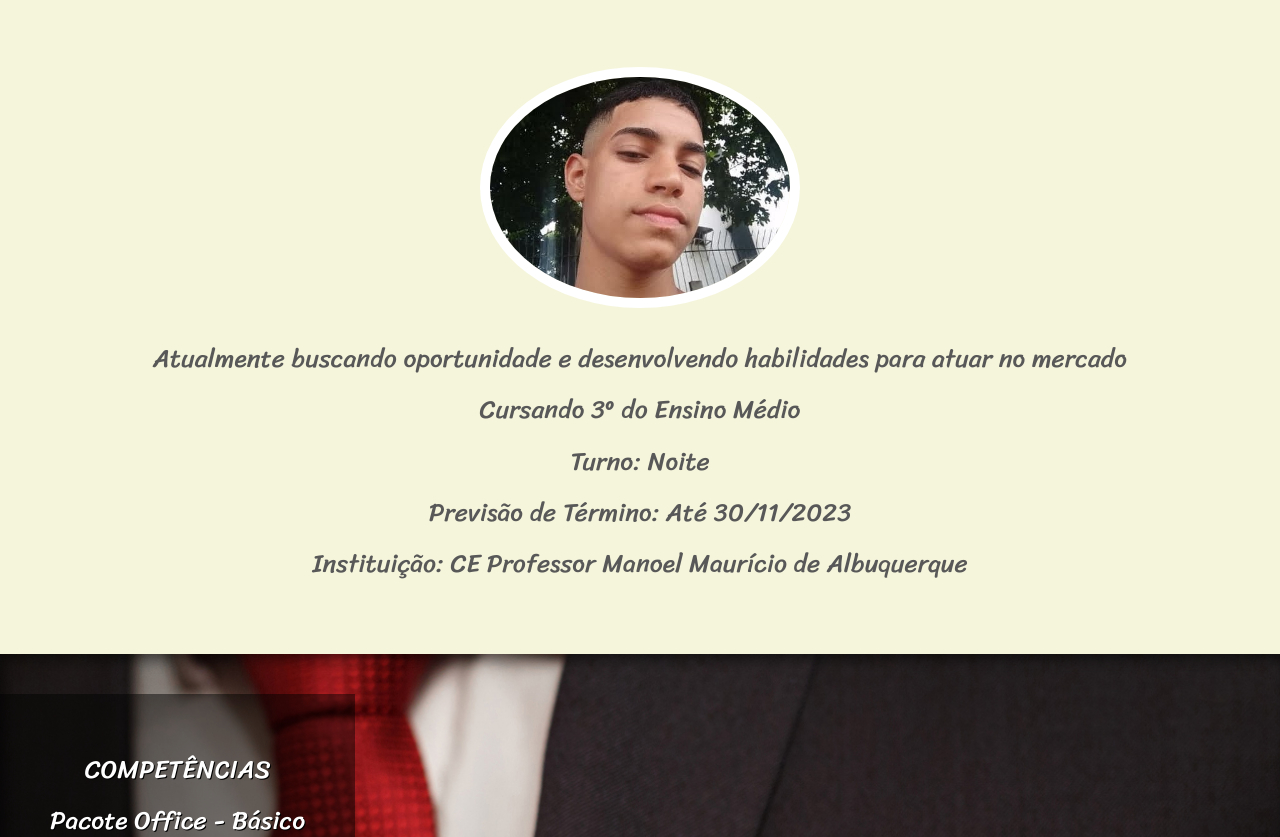
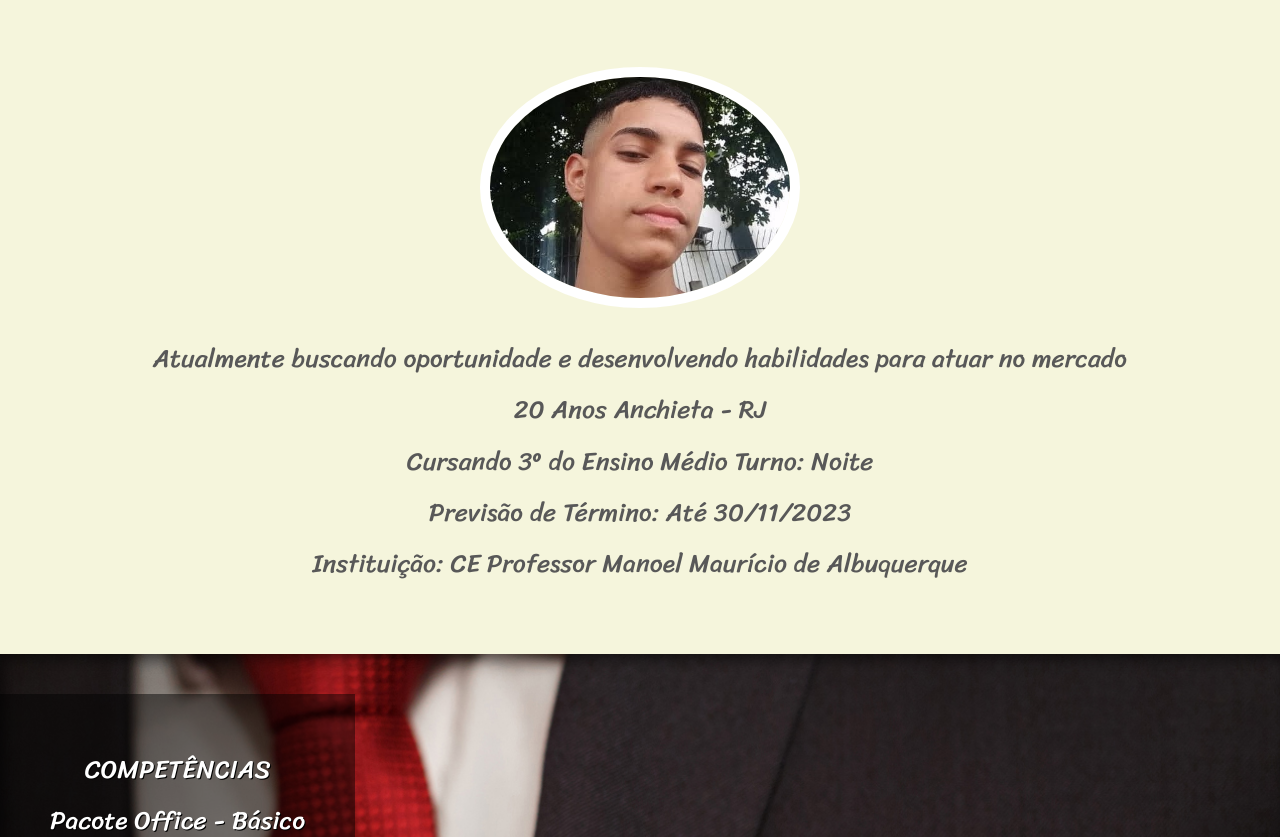
Before and after one commit to Fecodes/Fecodes, a plain HTML site: page index.html in a window 1280 px wide. Shown: the part 263-1100 px from the top of the page. Drawn offline with Linux system fonts and the light colour scheme.

Commit message:
Update index.html

```diff
--- a/index.html
+++ b/index.html
@@ -16,8 +16,8 @@
 
 <section class="normal">
 
-    <div id="perfil"><img src="foto.jpg"></div><p>Atualmente buscando oportunidade e desenvolvendo habilidades para atuar no mercado <br>
-        Cursando 3º do Ensino Médio <br>Turno: Noite <br>Previsão de Término: Até 30/11/2023 <br>
+    <div id="perfil"><img src="foto.jpg"></div><p>Atualmente buscando oportunidade e desenvolvendo habilidades para atuar no mercado <br> 20 Anos Anchieta - RJ <br>
+        Cursando 3º do Ensino Médio Turno: Noite<br>Previsão de Término: Até 30/11/2023 <br>
         Instituição: CE Professor Manoel Maurício de Albuquerque
     </p>
 
```
